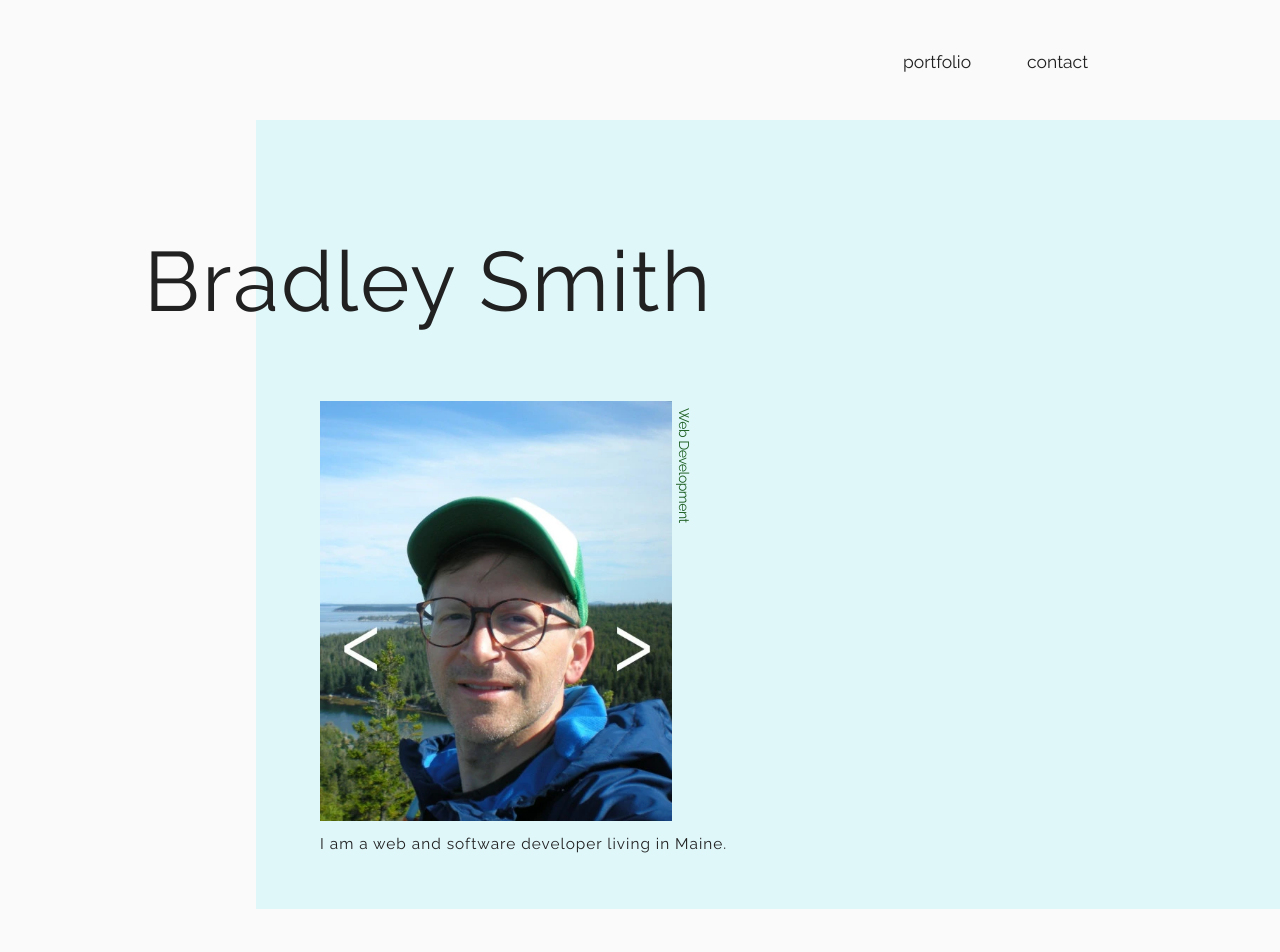
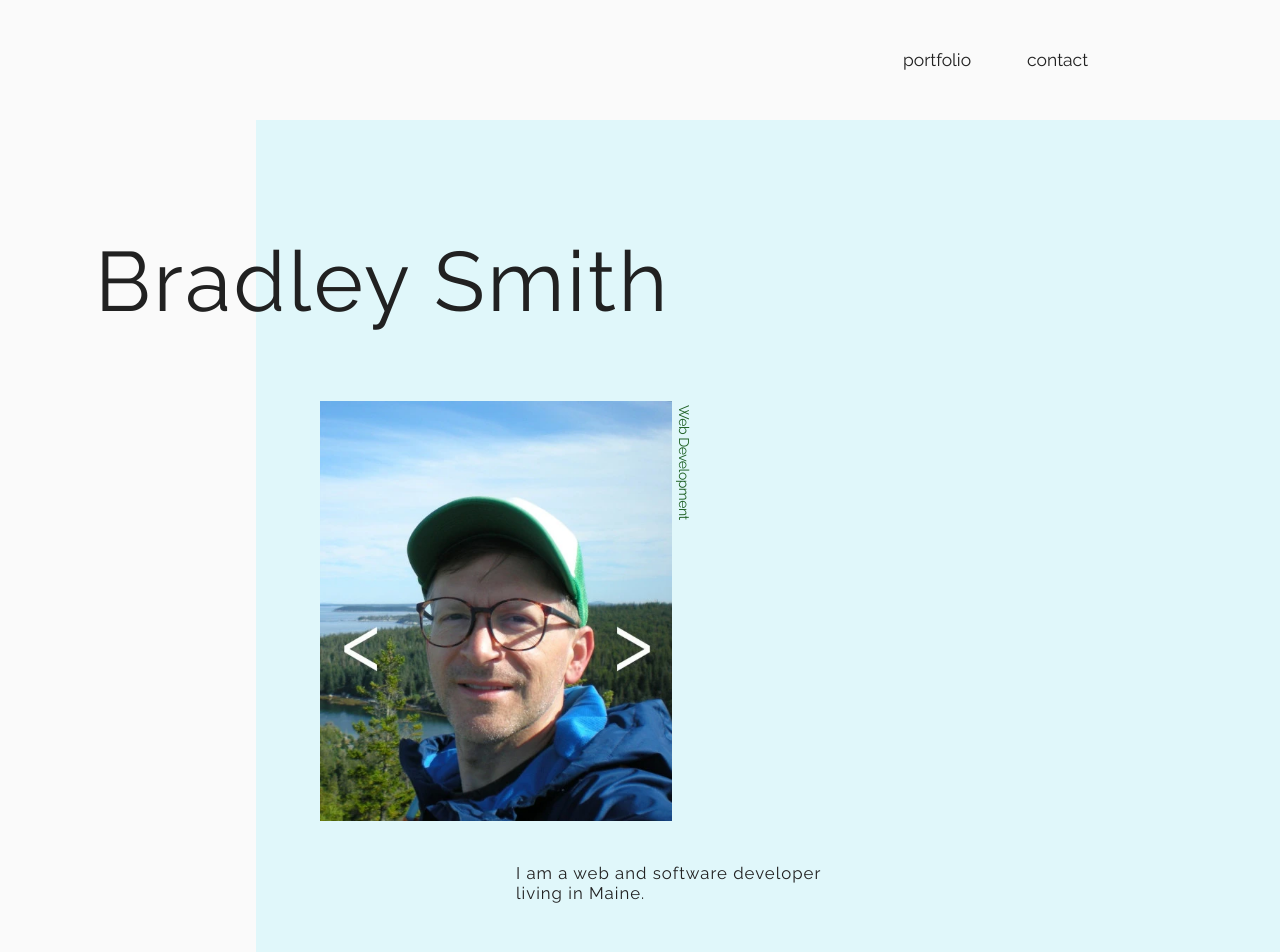
Before and after one commit to bradleyhop/simple-portfolio, a Vue app: page / in a window 1280 px wide. Shown: the top 952 px of the page. Built offline with nearby package versions, Linux system fonts and the light colour scheme.

Commit message:
fix menu list hover link; adjust spacing on home

```diff
--- a/src/components/MenuList.vue
+++ b/src/components/MenuList.vue
@@ -38,21 +38,24 @@ export default {
   }
 
   li {
-    border-top: 3px solid transparent;
-    color: $not-black;
     margin-right: 2rem;
 
     @include tablet-breakpoint {
       margin-right: 4rem;
     }
 
-    &:hover {
-      border-top: 3px solid $lightest-blue;
-    }
-
     &:last-child {
       margin-right: 0;
     }
   }
+
+  a {
+    border-top: 3px solid transparent;
+    color: $not-black;
+
+    &:hover {
+      border-top: 3px solid $lightest-blue;
+    }
+  }
 }
 </style>
--- a/src/views/HomeView.vue
+++ b/src/views/HomeView.vue
@@ -59,7 +59,7 @@ export default {
           <figcaption class="caption-me">Web Development</figcaption>
         </figure>
         <p class="tagline">
-          I am a web and software developer living in Maine.
+          I am a web and software developer<br /> living in Maine.
         </p>
       </article>
     </div>
@@ -71,6 +71,7 @@ export default {
 <style lang="scss">
 $shift-left: 20vw;
 $shift-left-mobile: 10vw;
+$shift-content-left: 5vw;
 
 .home-nav {
   display: flex;
@@ -97,22 +98,25 @@ $shift-left-mobile: 10vw;
     color: $not-black;
     font-size: 3rem;
     font-weight: 300;
-    letter-spacing: 2px;
-    margin-left: -1.75rem;
+    letter-spacing: 2.5px;
+    max-width: 100%;
+    position: relative;
     padding-top: 4rem;
+    right: 1rem;
 
     @include tablet-breakpoint {
       font-size: 6rem;
-      margin-left: -8rem;
       padding-top: 8rem;
+      right: 11.5rem;
     }
   }
 
   .img-container {
     display: flex;
-    margin-left: 5vw;
+    padding-left: $shift-content-left;
     margin-top: 4rem;
     min-height: 20rem;
+    width: auto;
 
     @include tablet-breakpoint {
       margin-top: 5rem;
@@ -132,8 +136,7 @@ $shift-left-mobile: 10vw;
       color: $green-900;
       font-size: 1rem;
       letter-spacing: -0.5px;
-      padding-left: 0.25rem;
-      padding-top: 0.5rem;
+      padding: 0.25rem 0 0 0.25rem;
       transform-origin: top right;
       writing-mode: vertical-rl;
     }
@@ -141,13 +144,17 @@ $shift-left-mobile: 10vw;
 
   .tagline {
     color: $not-black;
-    font-size: 1.1rem;
+    font-size: 1.2rem;
     letter-spacing: 1px;
     margin-right: 2.5%;
-    padding: 1rem 0 4rem 5vw;
+    padding: 2rem 0 4rem $shift-content-left;
+    max-width: 30rem;
 
     @include tablet-breakpoint {
+      position: relative;
+      left: 14rem;
       margin-right: 0;
+      padding-top: 3rem;
     }
   }
 }
```
